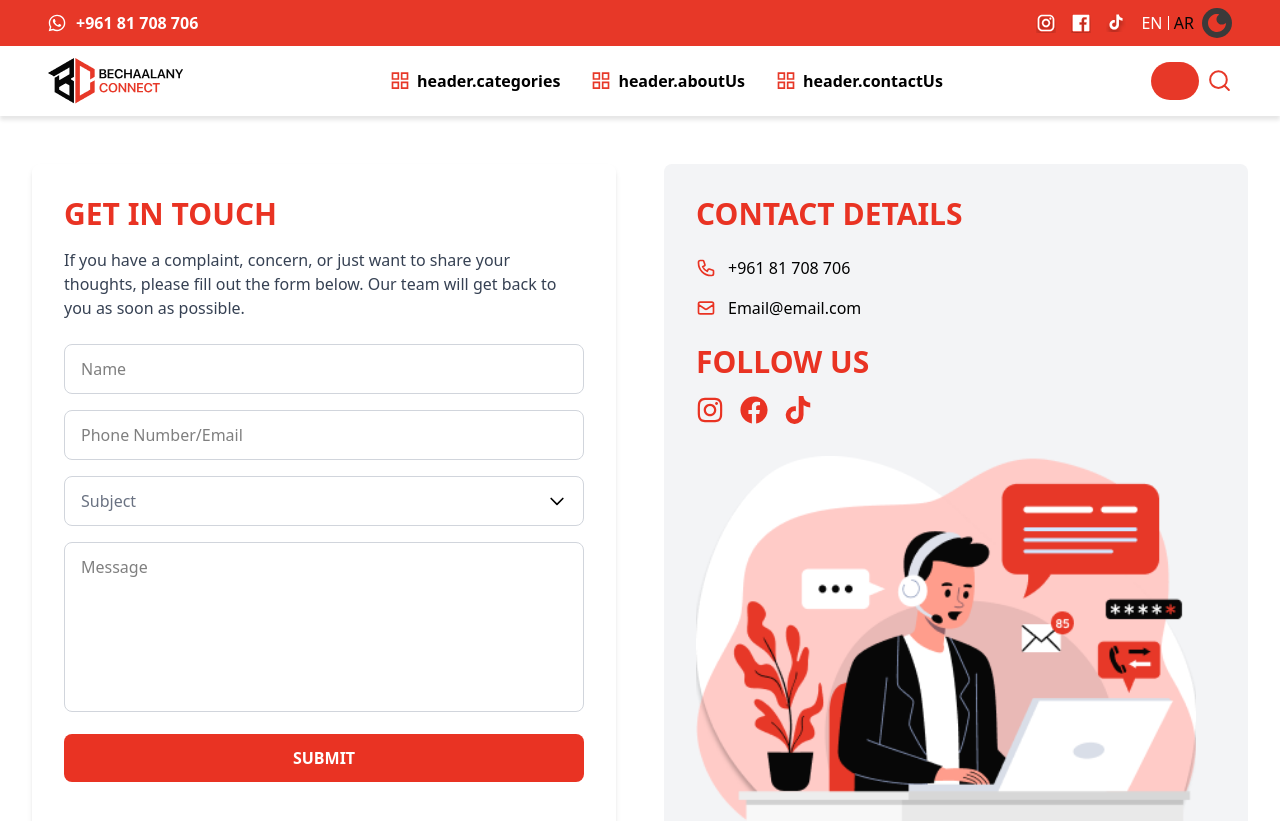
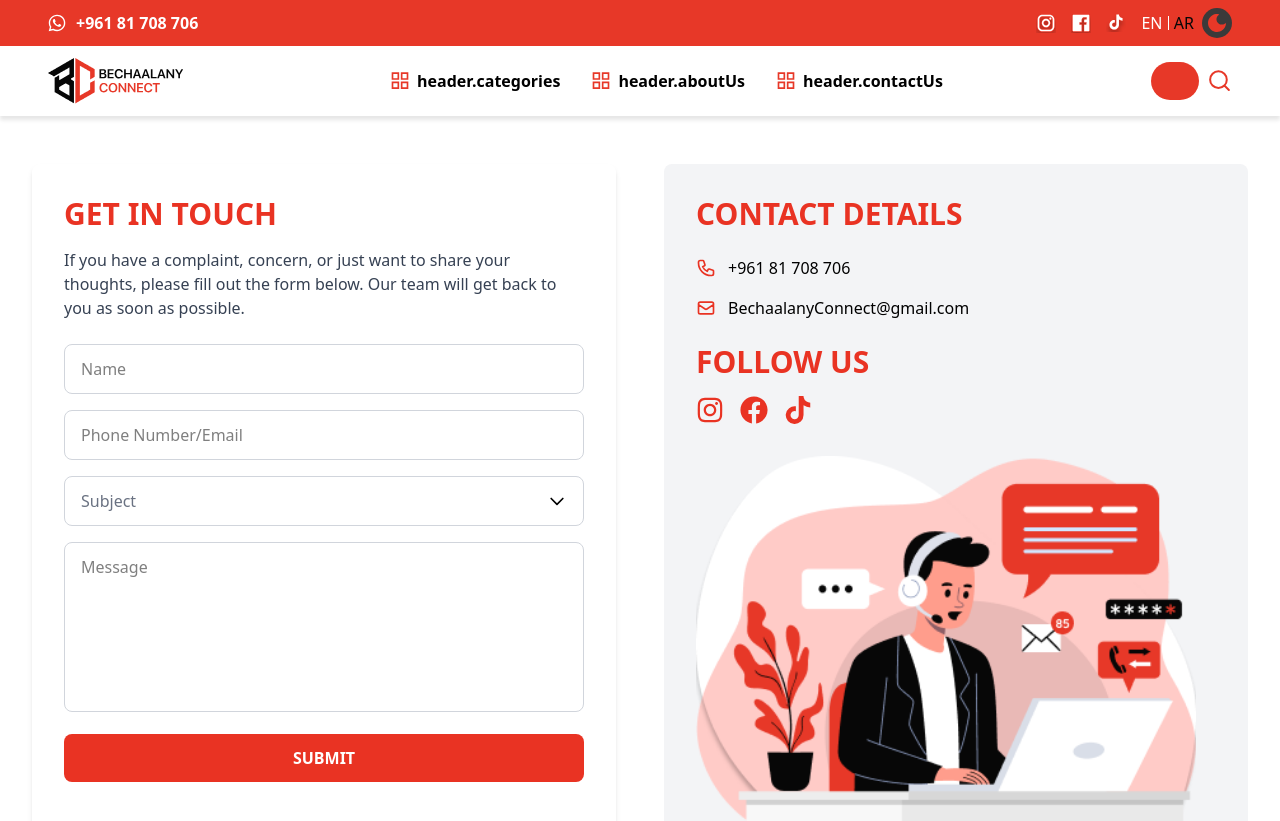
Before and after one commit to johnychnouda/bechaalanyconnect, a Next.js app: page /contact-us in a window 1280 px wide. Shown: the top 821 px of the page. Built offline with nearby package versions, Linux system fonts and the light colour scheme.

Commit message:
Fix pending changes in source control section as requested

```diff
--- a/src/pages/contact-us.tsx
+++ b/src/pages/contact-us.tsx
@@ -134,7 +134,7 @@ export default function ContactUs() {
                         <path strokeLinecap="round" strokeLinejoin="round" strokeWidth={2} d="M3 8l7.89 5.26a2 2 0 002.22 0L21 8M5 19h14a2 2 0 002-2V7a2 2 0 00-2-2H5a2 2 0 00-2 2v10a2 2 0 002 2z" />
                       </svg>
                     </div>
-                    <a href="mailto:Email@email.com" className="hover:text-[#E93323]">Email@email.com</a>
+                    <a href="mailto:Email@email.com" className="hover:text-[#E93323]">BechaalanyConnect@gmail.com</a>
                   </div>
                 </div>
 
```
